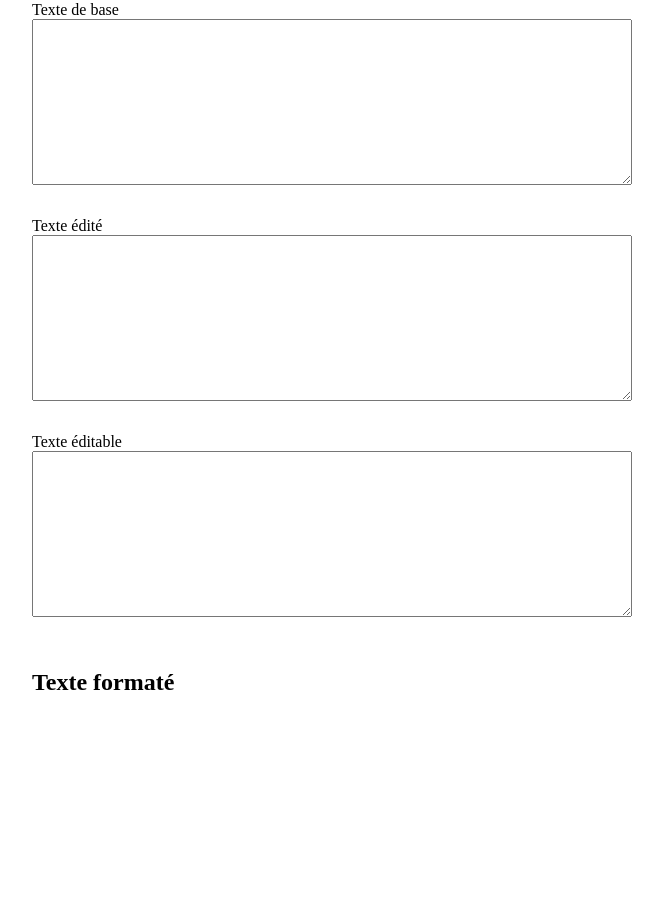
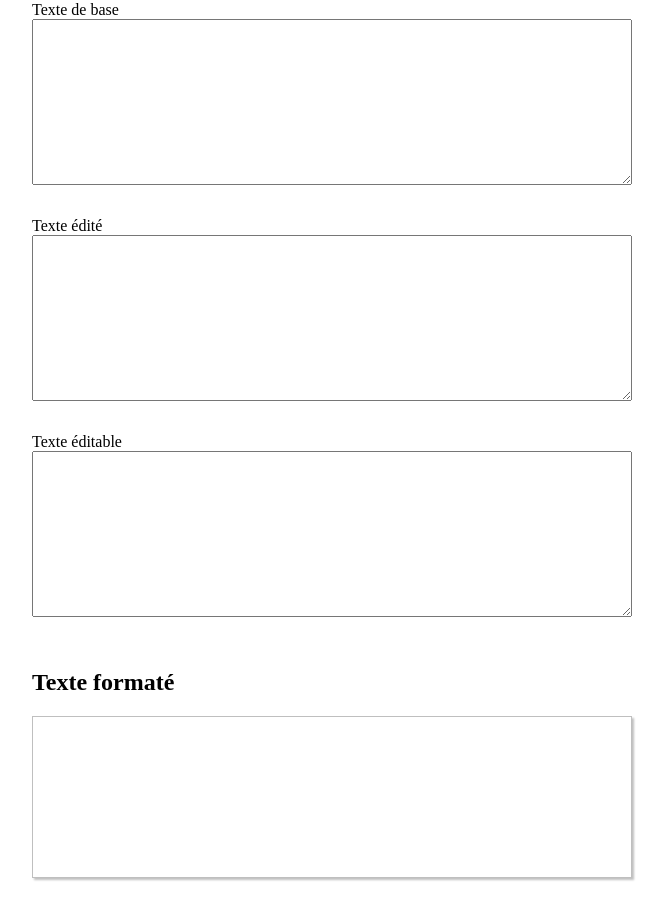
Before and after one commit to Ad-Hel/autoformat, a plain HTML site: page index.html in a window 1280 px wide. Shown: the part 87-1005 px from the top of the page, without its empty margins (308-974 px from the left). Before the commit the page ends 811 px from the top, so only its background shows below. Drawn offline with Linux system fonts and the light colour scheme.

Commit message:
minor visual improvments

```diff
--- a/index.html
+++ b/index.html
@@ -1,8 +1,12 @@
 <!DOCTYPE html>
 <html>
     <head>
+        <meta name="viewport" content="width=device-width, initial-scale=1">
+
         <link rel="stylesheet" href="style.css"/>
         <script defer src="script.js"></script>
+
+        <title>Autoformat test</title>
     </head>
     <body>
 
--- a/style.css
+++ b/style.css
@@ -3,8 +3,14 @@
     flex-direction: column;
     max-width: 600px;
     margin: 0 auto;
-  }
+}
 .container textarea{
   height: 10rem;
   margin-bottom: 2rem;
 }
+.container div{
+  height: 10rem;
+  margin-bottom: 2rem;
+  box-shadow: 2px 2px 2px rgba(0,0,0, 0.25);
+  border: solid 0.1px rgba(0,0,0, 0.25);
+}
```
